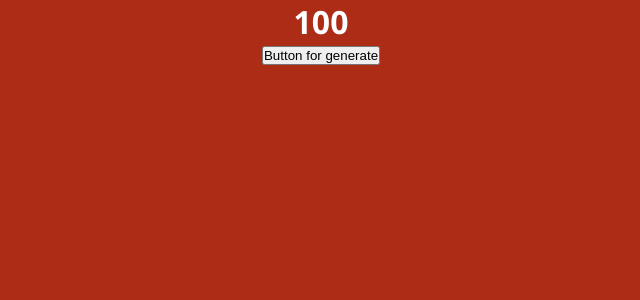
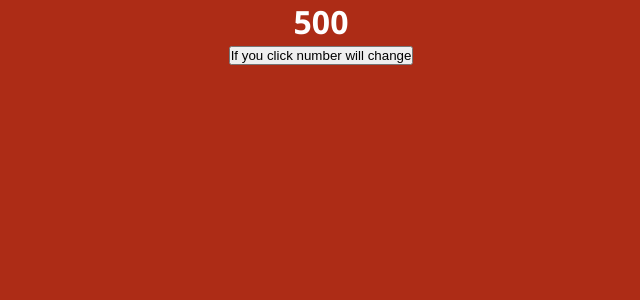
Before and after one commit to moonAimer/react_proj-jsx-random-number-via-buttonClick, a React (Create React App) app: page / in a window 1280 px wide. Shown: the top 300 px of the page, without its empty margins (319-959 px from the left). Built offline with nearby package versions, Linux system fonts and the light colour scheme.

Commit message:
second time

```diff
--- a/src/App.js
+++ b/src/App.js
@@ -1,10 +1,10 @@
 import "./App.css";
-import MyComponent from "./components/MyComponent";
+import ChangingNumber from "./components/ChangingNumber";
 
 function App() {
   return (
     <div className="App">
-      <MyComponent />
+      <ChangingNumber />
     </div>
   );
 }
--- /dev/null
+++ b/src/components/ChangingNumber.js
@@ -0,0 +1,18 @@
+import { useState } from "react";
+
+function ChangingNumber() {
+  const [initialNumber, setInitialNumber] = useState(500);
+
+  const myFna = () => {
+    setInitialNumber(Math.random());
+  };
+
+  return (
+    <div>
+      <h1>{initialNumber}</h1>
+      <button onClick={myFna}>If you click number will change</button>
+    </div>
+  );
+}
+
+export default ChangingNumber;
```
